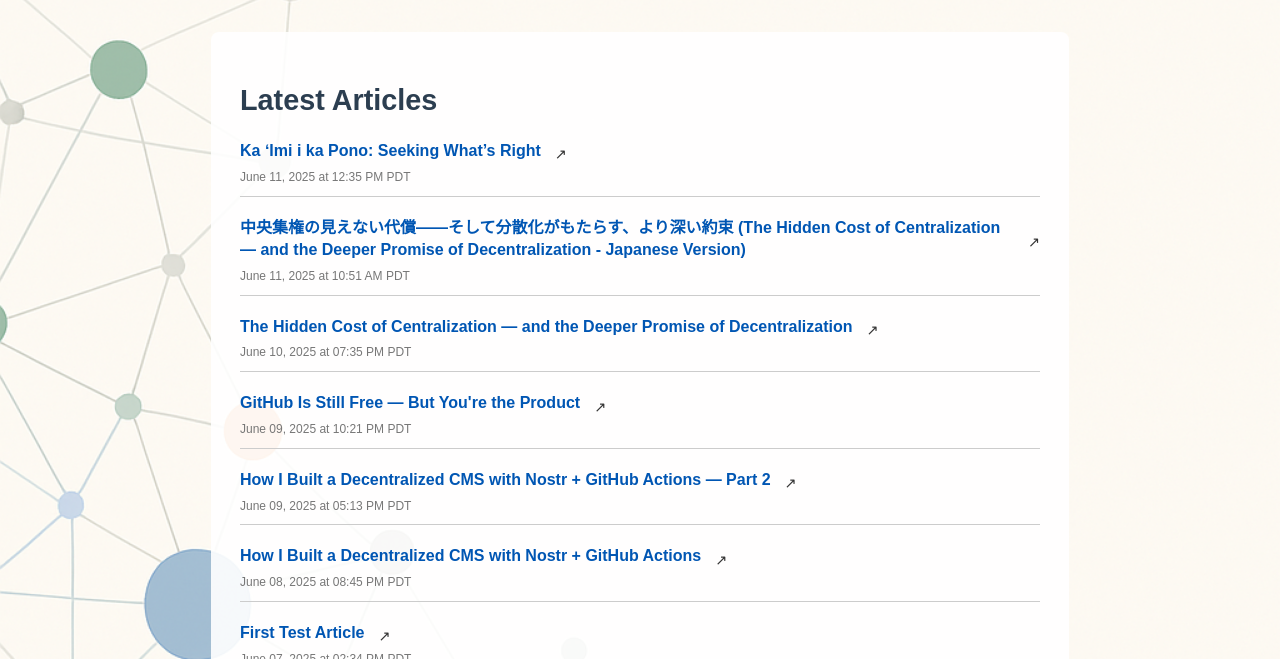
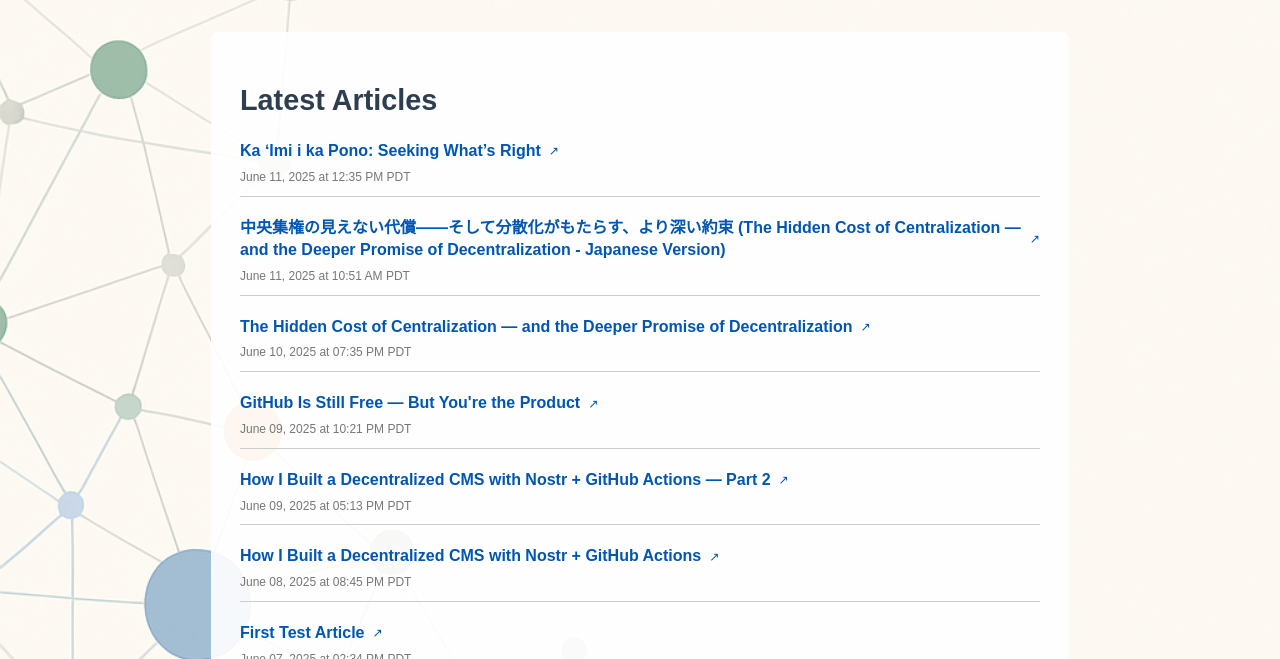
Before and after one commit to andrewgstanton/blog-stantonweb-site, a plain HTML site: page docs/index.html in a window 1280 px wide. Shown: the part 141-800 px from the top of the page. Drawn offline with Linux system fonts and the light colour scheme.

Commit message:
updaated script so tool for original_url is now clickable (opens in a new tab)

```diff
--- a/docs/index.html
+++ b/docs/index.html
@@ -96,17 +96,17 @@
         title.href = './articles/' + article.slug + '/';
         title.textContent = article.title;
 
-        const tooltip = document.createElement('span');
-        tooltip.className = 'tooltip';
-        tooltip.textContent = '↗';
+        const originalLink = document.createElement('a');
+        originalLink.href = article.original_url || '#';
+        originalLink.target = '_blank';
+        originalLink.rel = 'noopener noreferrer';
+        originalLink.title = article.original_url || 'Original post not available';
+        originalLink.textContent = '↗';
+        originalLink.style.textDecoration = 'none';
+        originalLink.style.fontSize = '0.85em';
 
-        const tooltipText = document.createElement('span');
-        tooltipText.className = 'tooltiptext';
-        tooltipText.textContent = article.original_url || 'Original post not available';
-
-        tooltip.appendChild(tooltipText);
         titleWrapper.appendChild(title);
-        titleWrapper.appendChild(tooltip);
+        titleWrapper.appendChild(originalLink);
 
         const meta = document.createElement('div');
         meta.className = 'article-meta';
```
